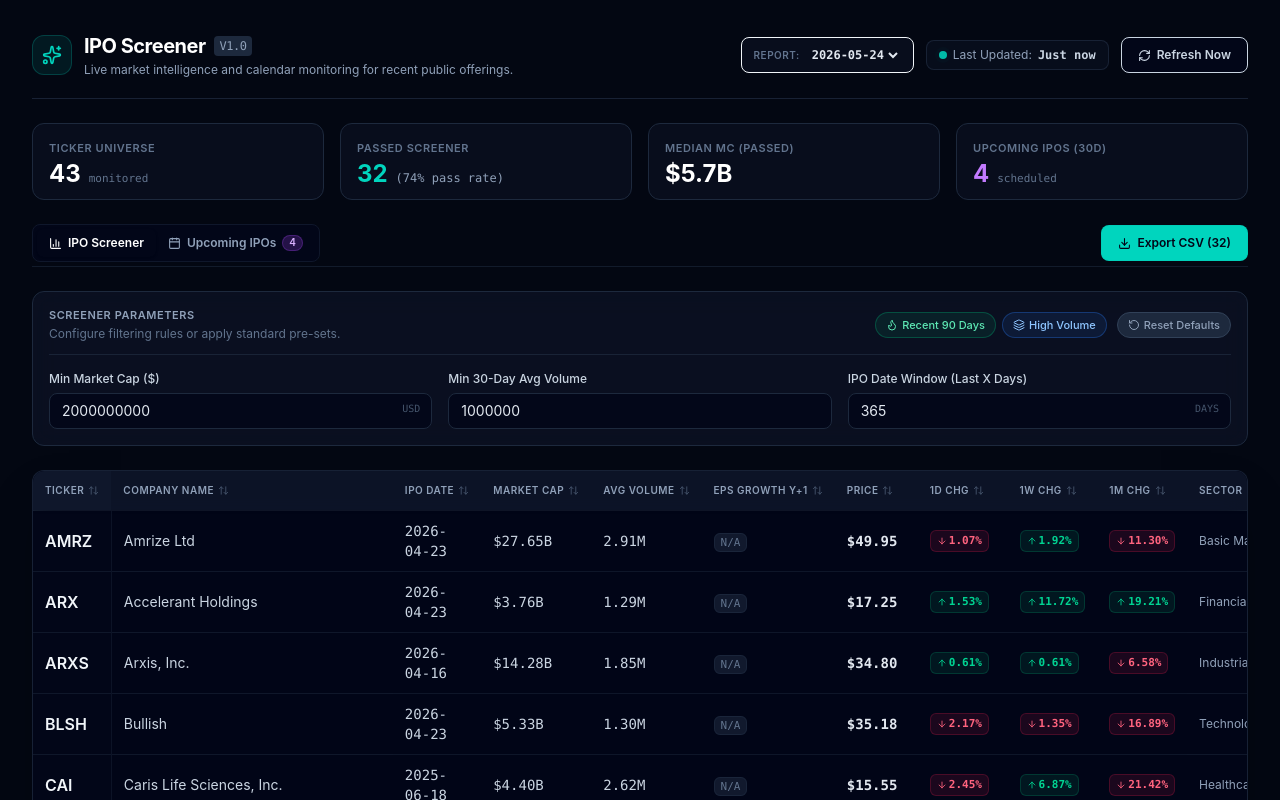
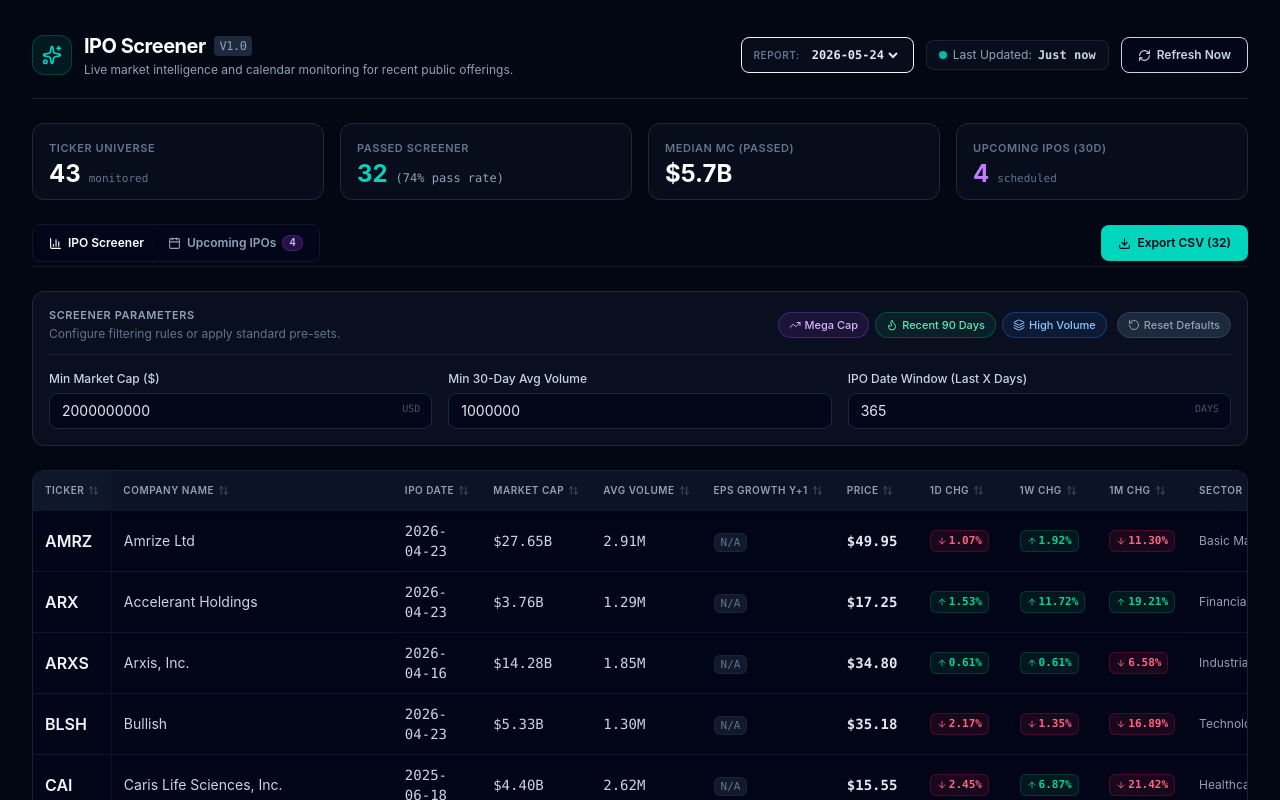
Before and after one commit to z5489/new_ipo, a React (Vite) app in the folder frontend/: page / in a window 1280 px wide. Shown: the top 800 px of the page. Built offline with nearby package versions, Linux system fonts and the light colour scheme.

Commit message:
feat: reintroduce mega cap preset button

```diff
--- a/frontend/src/components/FilterBar.jsx
+++ b/frontend/src/components/FilterBar.jsx
@@ -34,8 +34,17 @@ export function FilterBar({ filters, setFilters, defaultFilters }) {
         </div>
 
         {/* Quick Presets */}
-        <div className="flex flex-wrap items-center gap-1.5">
-
+        <div className="flex flex-wrap items-center gap-1.5">          <button
+            onClick={() =>
+              applyPreset({
+                marketCapFloor: 10000000000, // $10B
+              })
+            }
+            className="flex items-center gap-1 px-2.5 py-1 text-[11px] font-medium text-purple-300 hover:text-purple-200 bg-purple-500/10 hover:bg-purple-500/20 border border-purple-500/30 rounded-full transition-all duration-200"
+          >
+            <TrendingUp size={12} />
+            Mega Cap
+          </button>
 
           <button
             onClick={() =>
```
